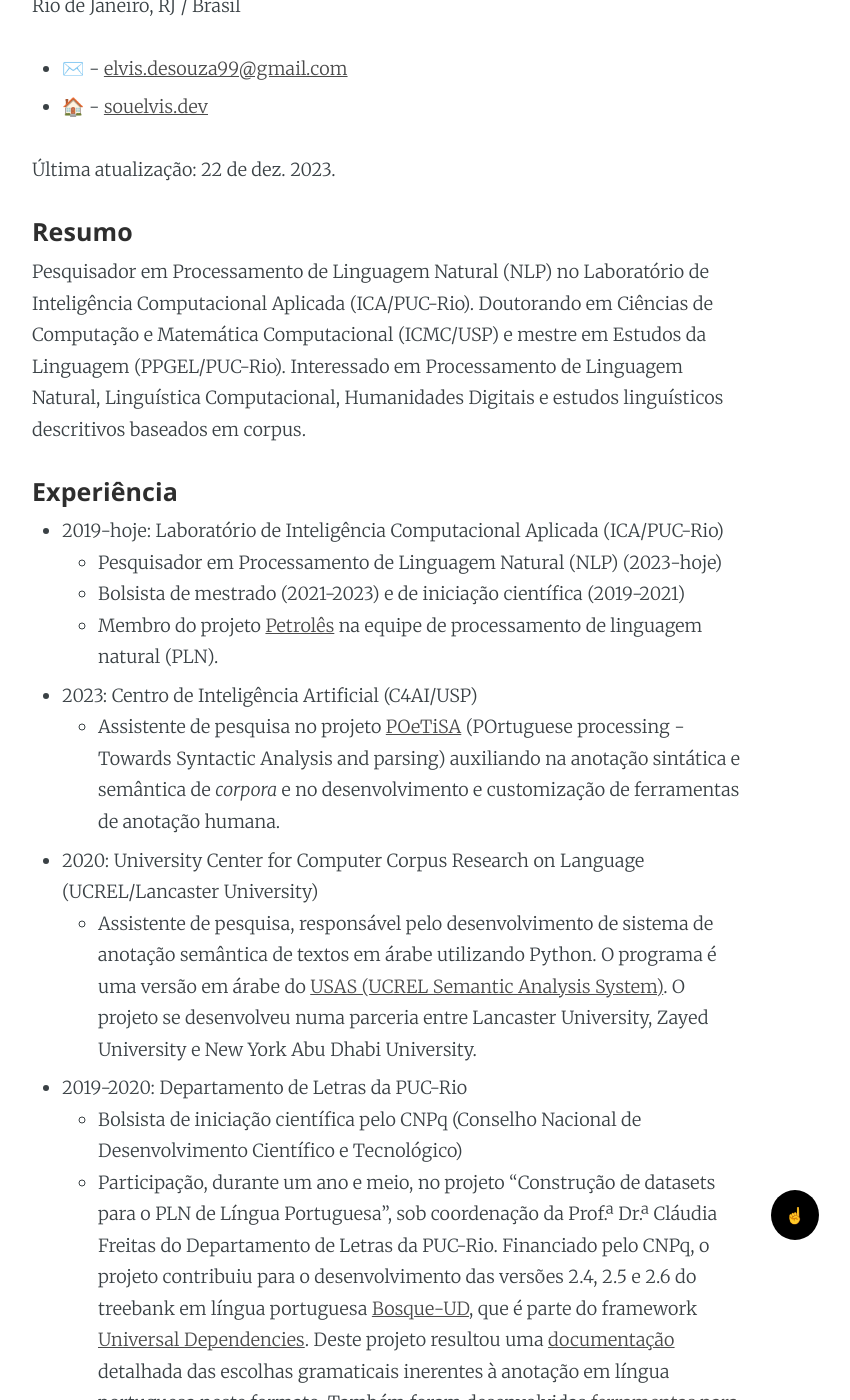
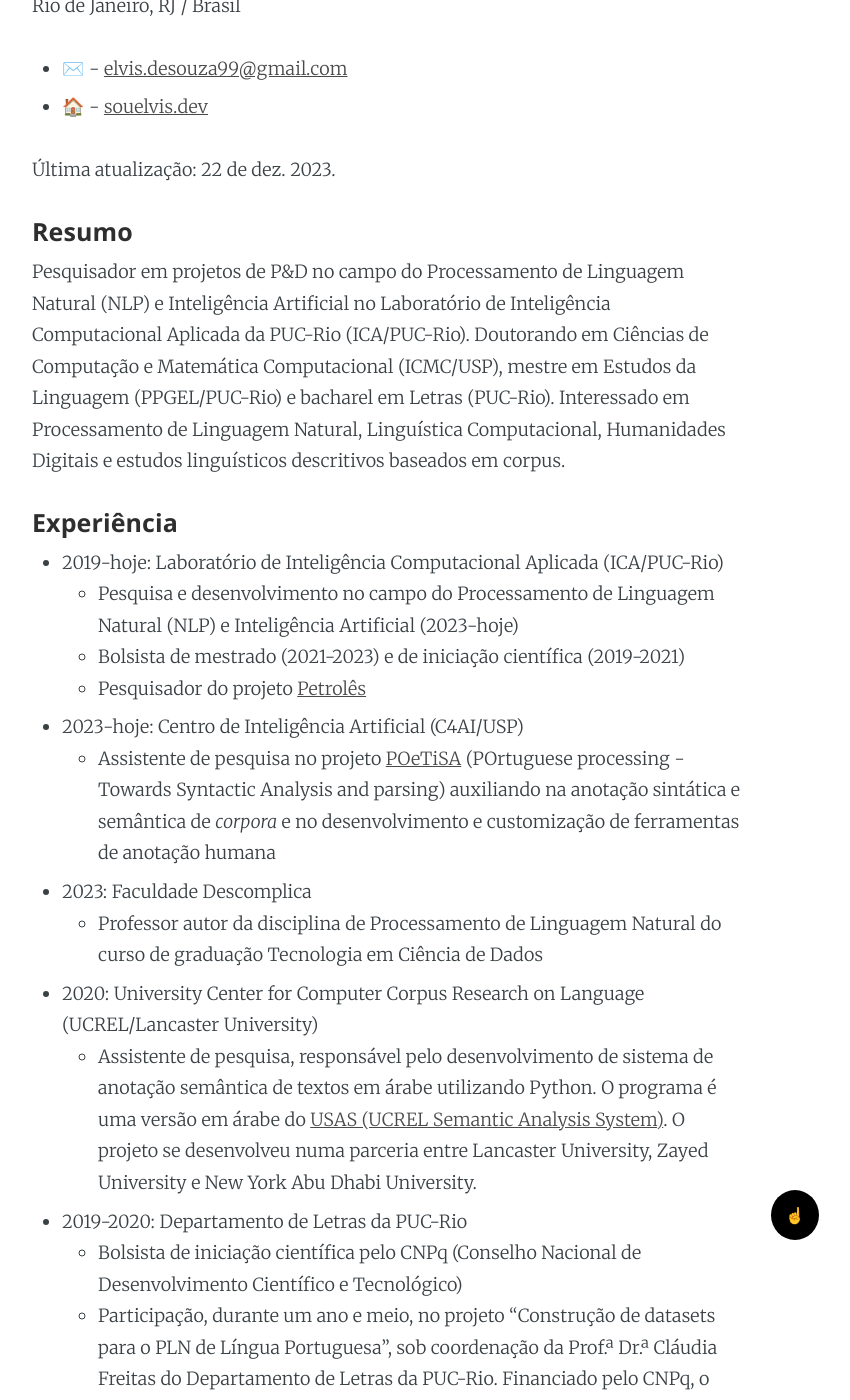
Before and after one commit to alvelvis/alvelvis.github.io, a Jekyll site: the page built from sobre.md, in a window 1280 px wide and 1400 px high, scrolled down 619 px. Shown: the whole window, without its empty margins (253-1103 px from the left). Built offline with Jekyll 4.4.1, drawn with Linux system fonts in a browser that asks for light colours; some of the changed text lies outside the part shown.

Commit message:
padronização

```diff
--- a/_config.yml
+++ b/_config.yml
@@ -1,6 +1,6 @@
 name: Elvis de Souza
 #description: "Mestrando em linguística computacional, professor de inglês e desenvolvedor freelancer"
-description: Pesquisador em Processamento de Linguagem Natural (NLP) e doutorando em Ciências de Computação e Matemática Computacional (USP)
+description: Linguista | IA e PLN | Doutorando em Ciências de Computação
 meta_description: "Linguagem e tecnologia"
 
 exclude: ['chatbot/flask/']
@@ -22,7 +22,7 @@ picture: '/assets/images/profile.png'
 
 authordesc: "Escrevo sobre humanos, robôs, linguagem, e sobre como humanos e robôs aprendem linguagem."
 authordescen: "I write about humans, robots, language, and how humans and robots learn language."
-profdesc: Pesquisador em Processamento de Linguagem Natural (NLP) no Laboratório de Inteligência Computacional Aplicada (ICA/PUC-Rio). Doutorando em Ciências de Computação e Matemática Computacional (ICMC/USP) e mestre em Estudos da Linguagem (PPGEL/PUC-Rio). Interessado em Processamento de Linguagem Natural, Linguística Computacional, Humanidades Digitais e estudos linguísticos descritivos baseados em corpus.
+profdesc: Pesquisador em projetos de P&D no campo do Processamento de Linguagem Natural (NLP) e Inteligência Artificial no Laboratório de Inteligência Computacional Aplicada da PUC-Rio (ICA/PUC-Rio). Doutorando em Ciências de Computação e Matemática Computacional (ICMC/USP), mestre em Estudos da Linguagem (PPGEL/PUC-Rio) e bacharel em Letras (PUC-Rio). Interessado em Processamento de Linguagem Natural, Linguística Computacional, Humanidades Digitais e estudos linguísticos descritivos baseados em corpus.
 
 generalskills: "
 \n- Capacidade de liderança e de trabalho em equipe
--- a/sobre.md
+++ b/sobre.md
@@ -23,11 +23,13 @@ Rio de Janeiro, RJ / Brasil
 #### Experiência
 
 - 2019-hoje: Laboratório de Inteligência Computacional Aplicada (ICA/PUC-Rio)
-    - Pesquisador em Processamento de Linguagem Natural (NLP) (2023-hoje)
+    - Pesquisa e desenvolvimento no campo do Processamento de Linguagem Natural (NLP) e Inteligência Artificial (2023-hoje)
     - Bolsista de mestrado (2021-2023) e de iniciação científica (2019-2021)
-    - Membro do projeto [Petrolês](http://petroles.puc-rio.ai) na equipe de processamento de linguagem natural (PLN).
-- 2023: Centro de Inteligência Artificial (C4AI/USP)
-    - Assistente de pesquisa no projeto [POeTiSA](https://sites.google.com/icmc.usp.br/poetisa) (POrtuguese processing - Towards Syntactic Analysis and parsing) auxiliando na anotação sintática e semântica de *corpora* e no desenvolvimento e customização de ferramentas de anotação humana.
+    - Pesquisador do projeto [Petrolês](http://petroles.puc-rio.ai)
+- 2023-hoje: Centro de Inteligência Artificial (C4AI/USP)
+    - Assistente de pesquisa no projeto [POeTiSA](https://sites.google.com/icmc.usp.br/poetisa) (POrtuguese processing - Towards Syntactic Analysis and parsing) auxiliando na anotação sintática e semântica de *corpora* e no desenvolvimento e customização de ferramentas de anotação humana
+- 2023: Faculdade Descomplica
+    - Professor autor da disciplina de Processamento de Linguagem Natural do curso de graduação Tecnologia em Ciência de Dados
 - 2020: University Center for Computer Corpus Research on Language (UCREL/Lancaster University)
     - Assistente de pesquisa, responsável pelo desenvolvimento de sistema de anotação semântica de textos em árabe utilizando Python. O programa é uma versão em árabe do [USAS (UCREL Semantic Analysis System)](http://ucrel.lancs.ac.uk/usas/). O projeto se desenvolveu numa parceria entre Lancaster University, Zayed University e New York Abu Dhabi University.
 - 2019-2020: Departamento de Letras da PUC-Rio
@@ -46,6 +48,7 @@ Rio de Janeiro, RJ / Brasil
 #### Educação
 
 - 2024-atual: Doutorado em Ciências de Computação e Matemática Computacional pela Universidade de São Paulo (ICMC/USP)
+    - Pesquisa na linha de Processamento de Linguagem Natural
 - 2021-2023: Mestrado em Estudos da Linguagem pela Pontifícia Universidade Católica do Rio de Janeiro (PPGEL/PUC-Rio)
     - Título da dissertação: [Construção e avaliação de um treebank padrão ouro](https://doi.org/10.17771/PUCRio.acad.62693)
     - [Aprovação em 1º lugar na seleção para o mestrado](https://tronco.souelvis.dev/media/APROVADOS_NA_3A_ETAPA_-_MESTRADO.pdf)
```
